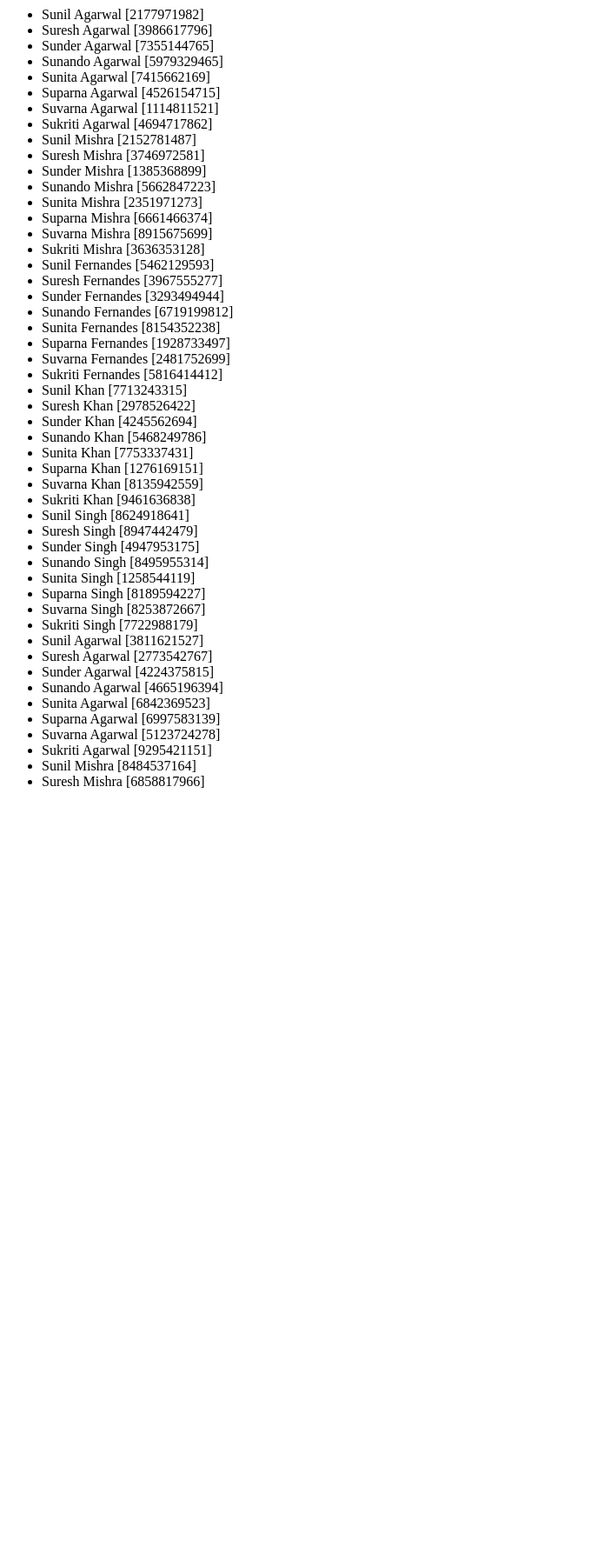
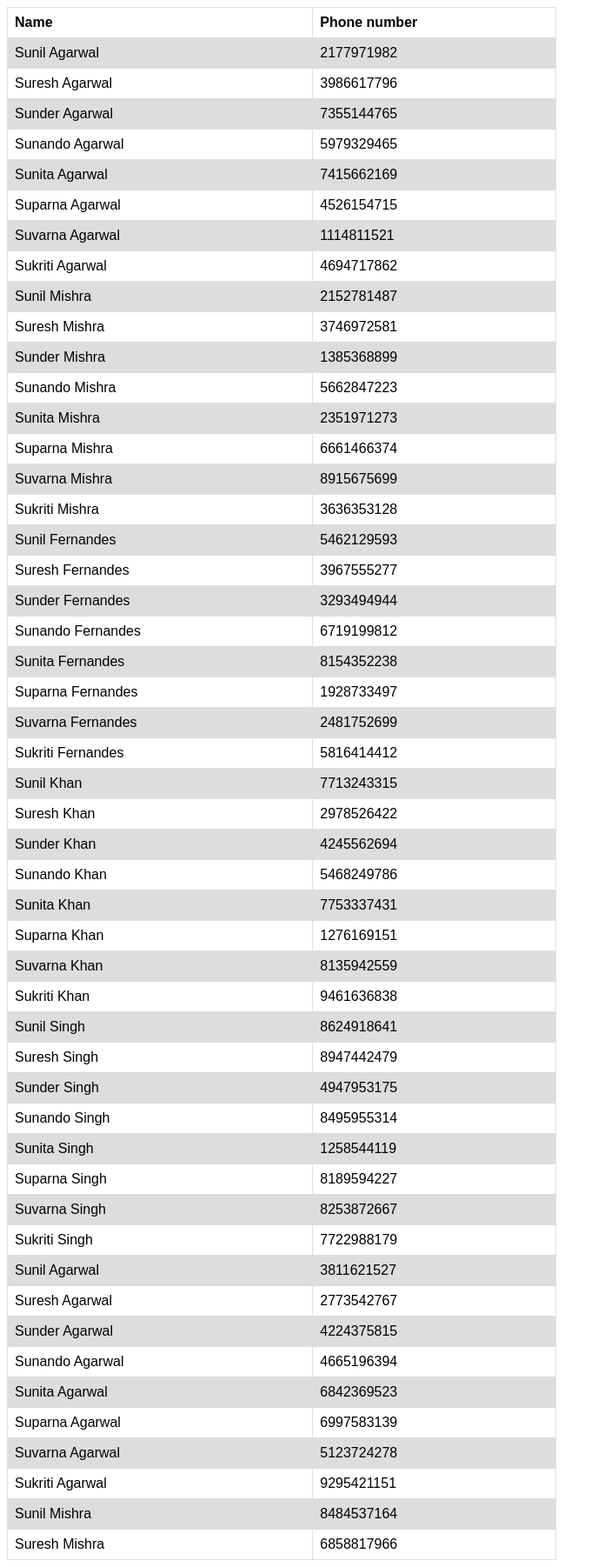
Before and after one commit to vijaysenapathi/Wolves, a Django app: page /people/ in a window 1280 px wide. Shown: the whole page at 87% size, without its empty margins (0-695 px from the left). Before the commit the page ends 906 px from the top, so only its background shows below. Run offline with Django 3.2, Linux system fonts and the light colour scheme; data comes from the database, SQL or seed files in the repository.

Commit message:
Displaying data in tables as per problem statement

```diff
--- a/people/templates/people/index.html
+++ b/people/templates/people/index.html
@@ -1,9 +1,38 @@
+<head>
+<style>
+table {
+  font-family: arial, sans-serif;
+  border-collapse: collapse;
+  width: 50%;
+}
+
+td, th {
+  border: 1px solid #dddddd;
+  text-align: left;
+  padding: 8px;
+}
+
+tr:nth-child(even) {
+  background-color: #dddddd;
+}
+</style>
+</head>
+
+<body>
+
 {% if users %}
-    <ul>
-    {% for user in users %}
-        <li>{{ user.name }} [{{ user.number }}]</li>
-    {% endfor %}
-    </ul>
+    <table>
+      <tr>
+        <th>Name</th>
+        <th>Phone number</th>
+      </tr>
+      {% for user in users %}
+        <tr>
+        <td>{{ user.name }}</td><td>{{ user.number }}</td>
+        </tr>
+      {% endfor %}
+    </table>
 {% else %}
     <p>No user exists.</p>
 {% endif %}
+</body>
```
Also changed, not shown: people/templates/people/search.html (+34 -5 lines).
